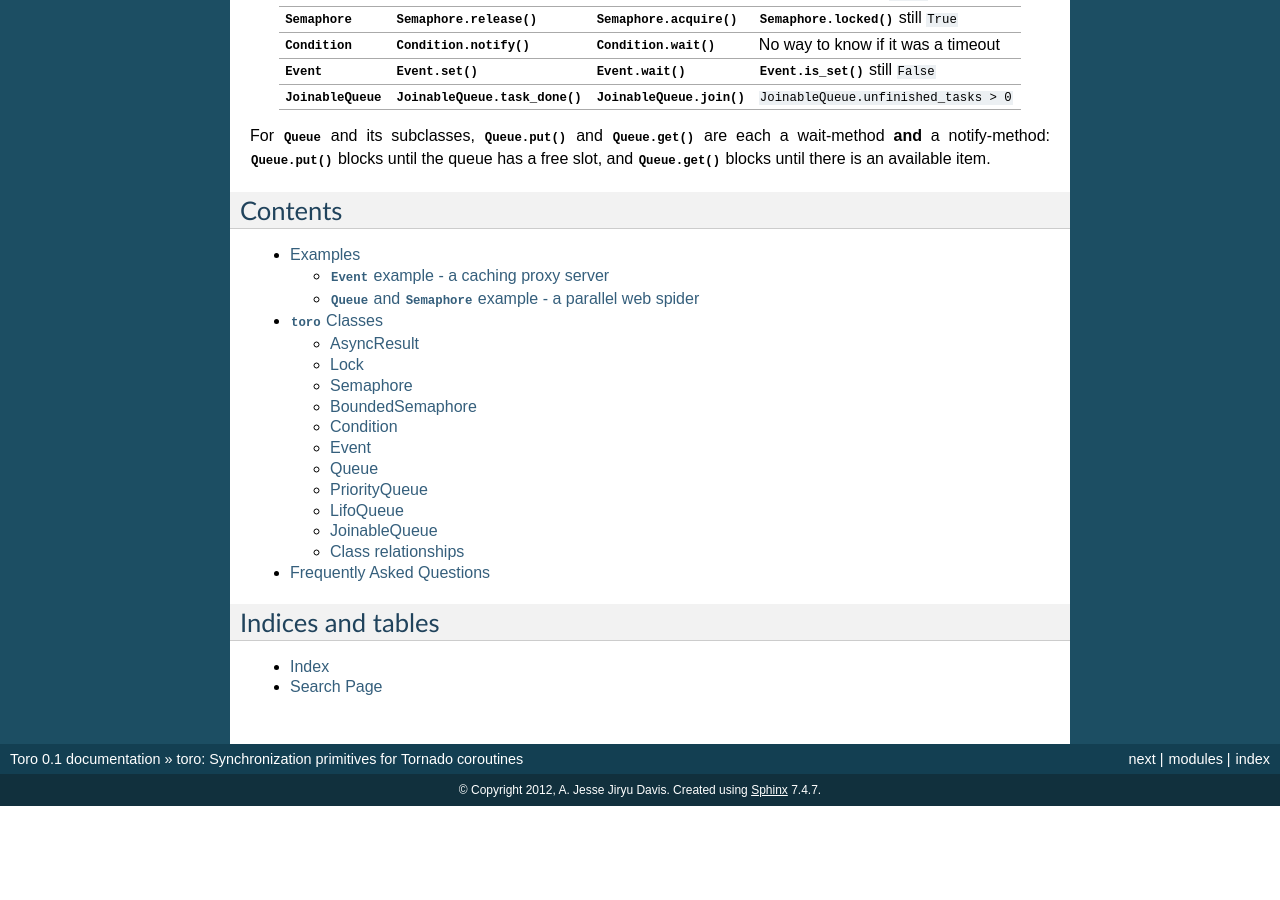
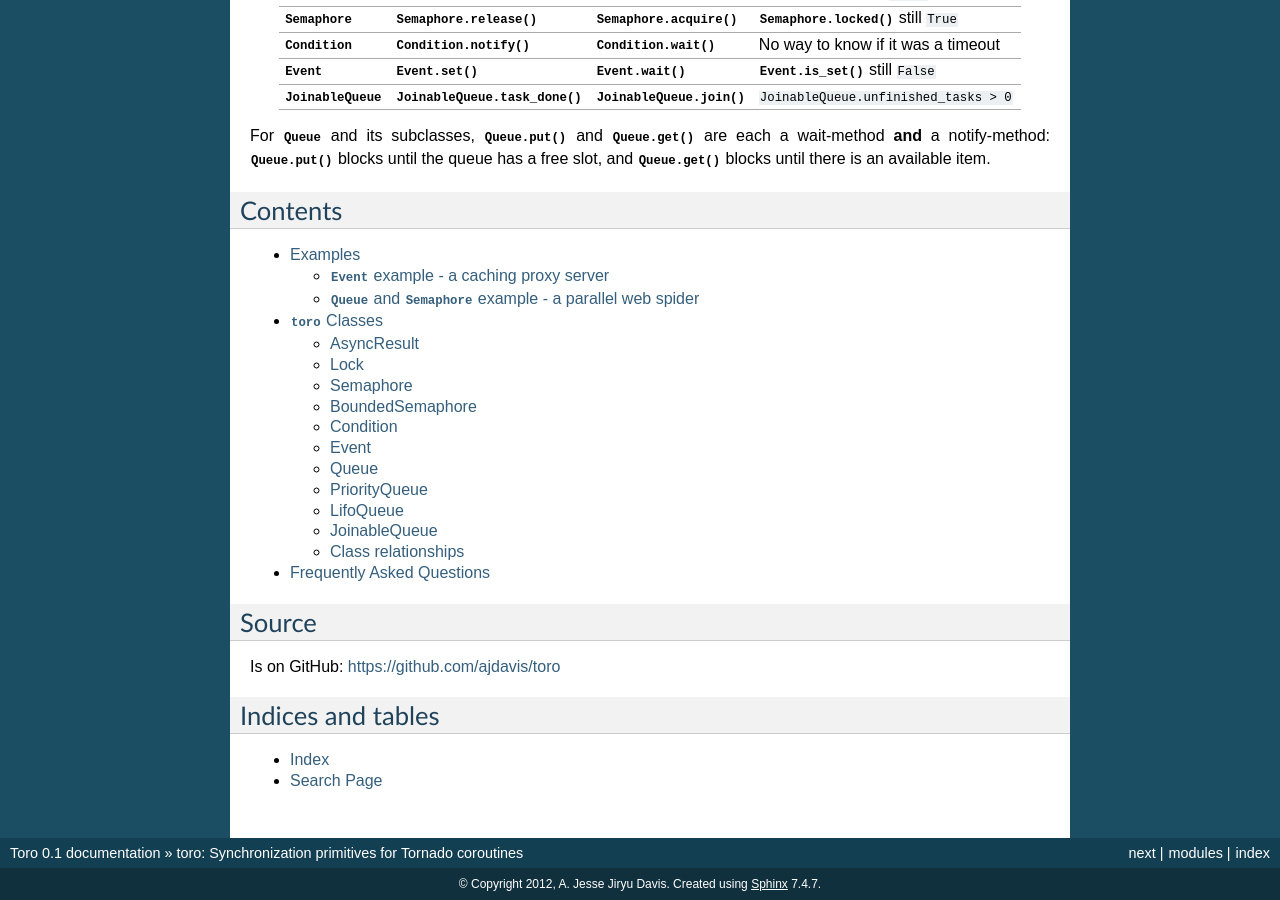
Before and after one commit to ajdavis/toro, a Sphinx documentation site: the page built from doc/index.rst, in a window 1280 px wide and 900 px high, scrolled down 1411 px. Built offline with Sphinx 7.4.7, drawn with Linux system fonts in a browser that asks for light colours; before the commit the page ends 2217 px from its top, so only the background shows below that.

Commit message:
Add a source link back to GitHub

```diff
--- a/doc/index.rst
+++ b/doc/index.rst
@@ -100,6 +100,11 @@ Contents
     classes
     faq
 
+Source
+======
+
+Is on GitHub: https://github.com/ajdavis/toro
+
 Indices and tables
 ==================
 
```
